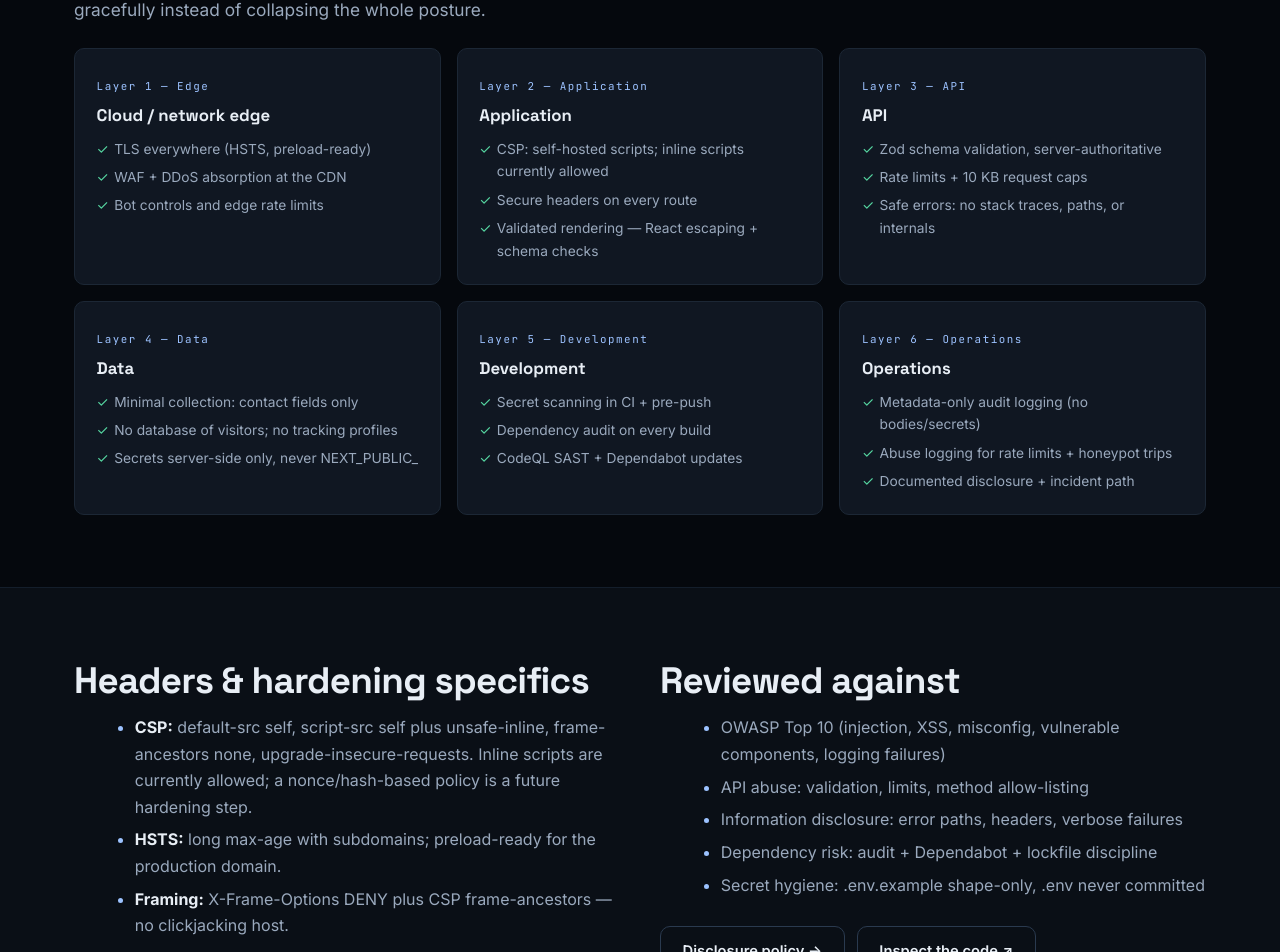
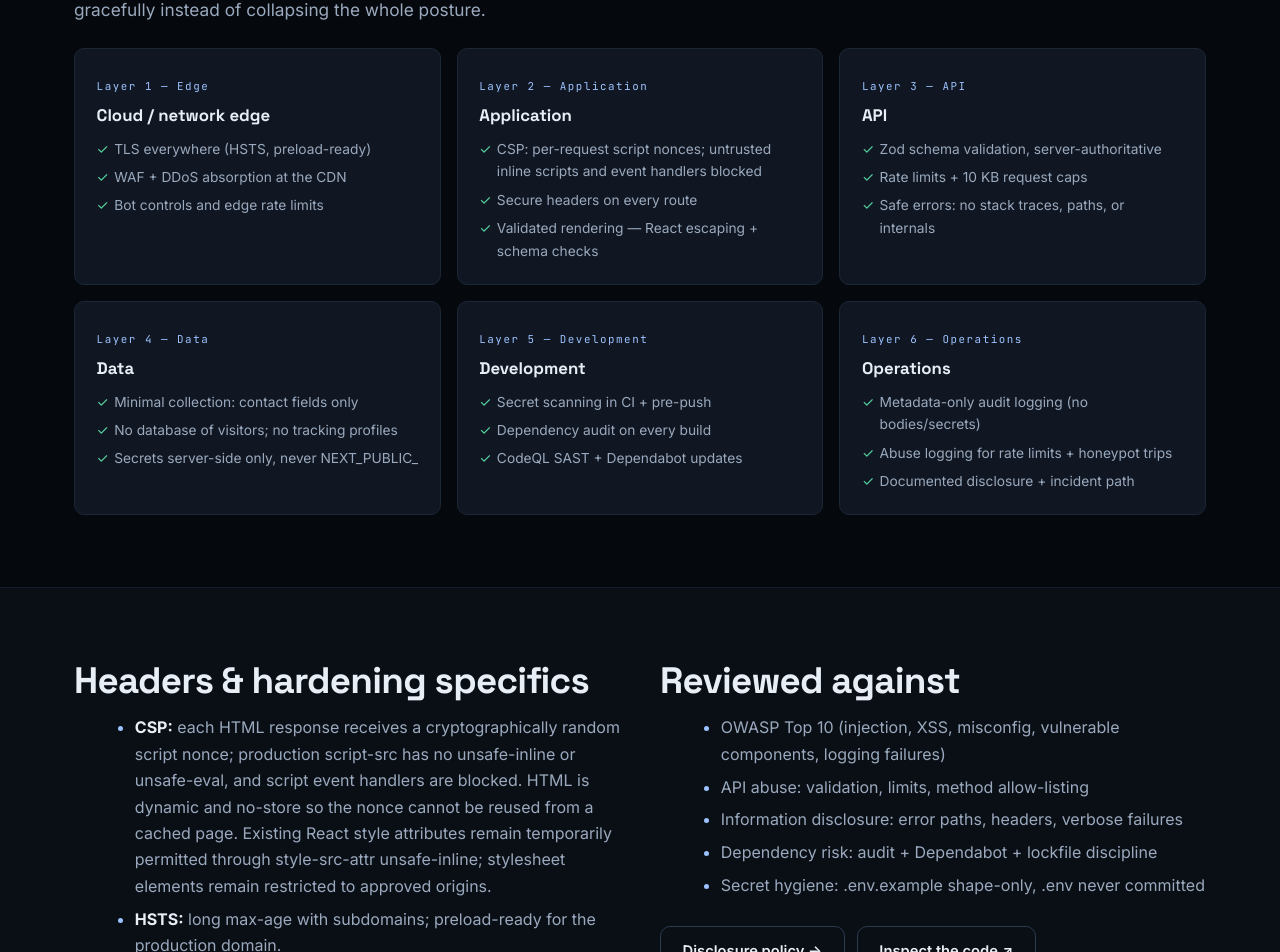
Before and after one commit to omondi-owis/cybersecurity-portfolio, a Next.js app in the folder cybersecurity-portfolio/: page /security in a window 1280 px wide. Shown: the part 2155-3107 px from the top of the page. Built offline with nearby package versions, Linux system fonts and the light colour scheme.

Commit message:
Apply strict Content Security Policy controls
Update CSP-related application configuration.

```diff
--- a/cybersecurity-portfolio/app/security/page.tsx
+++ b/cybersecurity-portfolio/app/security/page.tsx
@@ -19,7 +19,7 @@ const layers = [
   {
     n: 'Layer 2 — Application',
     title: 'Application',
-    items: ['CSP: self-hosted scripts; inline scripts currently allowed', 'Secure headers on every route', 'Validated rendering — React escaping + schema checks'],
+    items: ['CSP: per-request script nonces; untrusted inline scripts and event handlers blocked', 'Secure headers on every route', 'Validated rendering — React escaping + schema checks'],
   },
   {
     n: 'Layer 3 — API',
@@ -140,7 +140,7 @@ export default function SecurityPage() {
             <h2 className="h2" id="headers-h">Headers &amp; hardening specifics</h2>
             <div className="prose">
               <ul>
-                <li><strong>CSP:</strong> default-src self, script-src self plus unsafe-inline, frame-ancestors none, upgrade-insecure-requests. Inline scripts are currently allowed; a nonce/hash-based policy is a future hardening step.</li>
+                <li><strong>CSP:</strong> each HTML response receives a cryptographically random script nonce; production script-src has no unsafe-inline or unsafe-eval, and script event handlers are blocked. HTML is dynamic and no-store so the nonce cannot be reused from a cached page. Existing React style attributes remain temporarily permitted through style-src-attr unsafe-inline; stylesheet elements remain restricted to approved origins.</li>
                 <li><strong>HSTS:</strong> long max-age with subdomains; preload-ready for the production domain.</li>
                 <li><strong>Framing:</strong> X-Frame-Options DENY plus CSP frame-ancestors — no clickjacking host.</li>
                 <li><strong>Contact API:</strong> JSON-only, 10 KB cap, Zod validation, honeypot, 5/hour/IP rate limit with Retry-After.</li>
```
